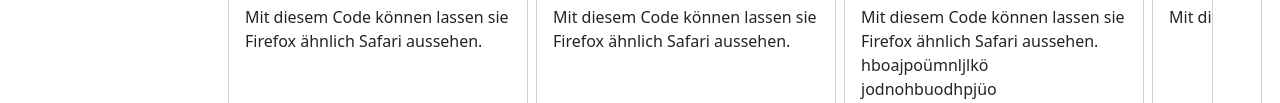
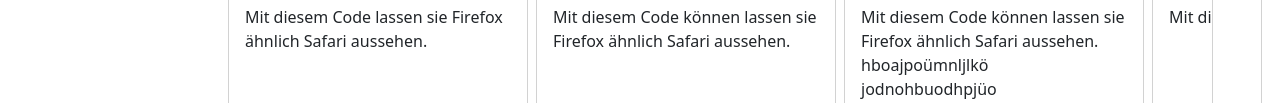
Before and after one commit to hanste-github/store, a plain HTML site: page index.html in a window 1280 px wide. Shown: the part 469-572 px from the top of the page. Drawn offline with nearby package versions, Linux system fonts and the light colour scheme; files that its build step writes are made by us from their sources; a script that the page names is missing; files whose address does not match are found by name.

Commit message:
Update index.html

```diff
--- a/index.html
+++ b/index.html
@@ -135,7 +135,7 @@
                         <img src="/store/app_id/0000_0000_0001/safarimicastyle1-acrylic.png" class="card-img-top" alt="Safari Mica CSS">
                         <div class="card-body">
                             <h5 class="card-title">Safari Mica CSS</h5>
-                            <p class="card-text">Mit diesem Code können lassen sie Firefox ähnlich Safari aussehen.</p>
+                            <p class="card-text">Mit diesem Code lassen sie Firefox ähnlich Safari aussehen.</p>
                         </div>
                         <div class="card-footer">
                             <a href="/store/app_id/0000_0000_0001/index.html" class="btn btn-primary">Holen</a>
```
